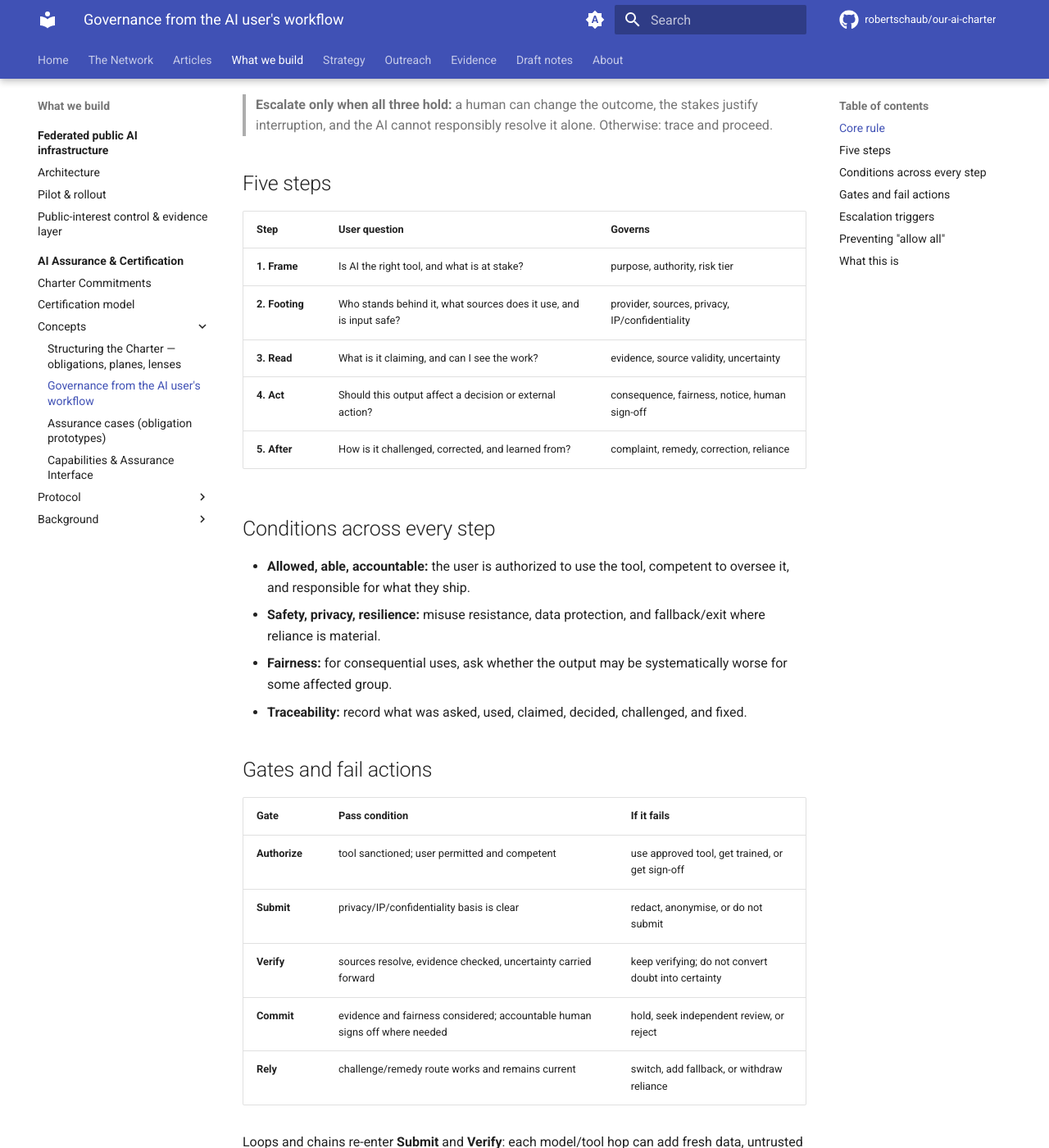
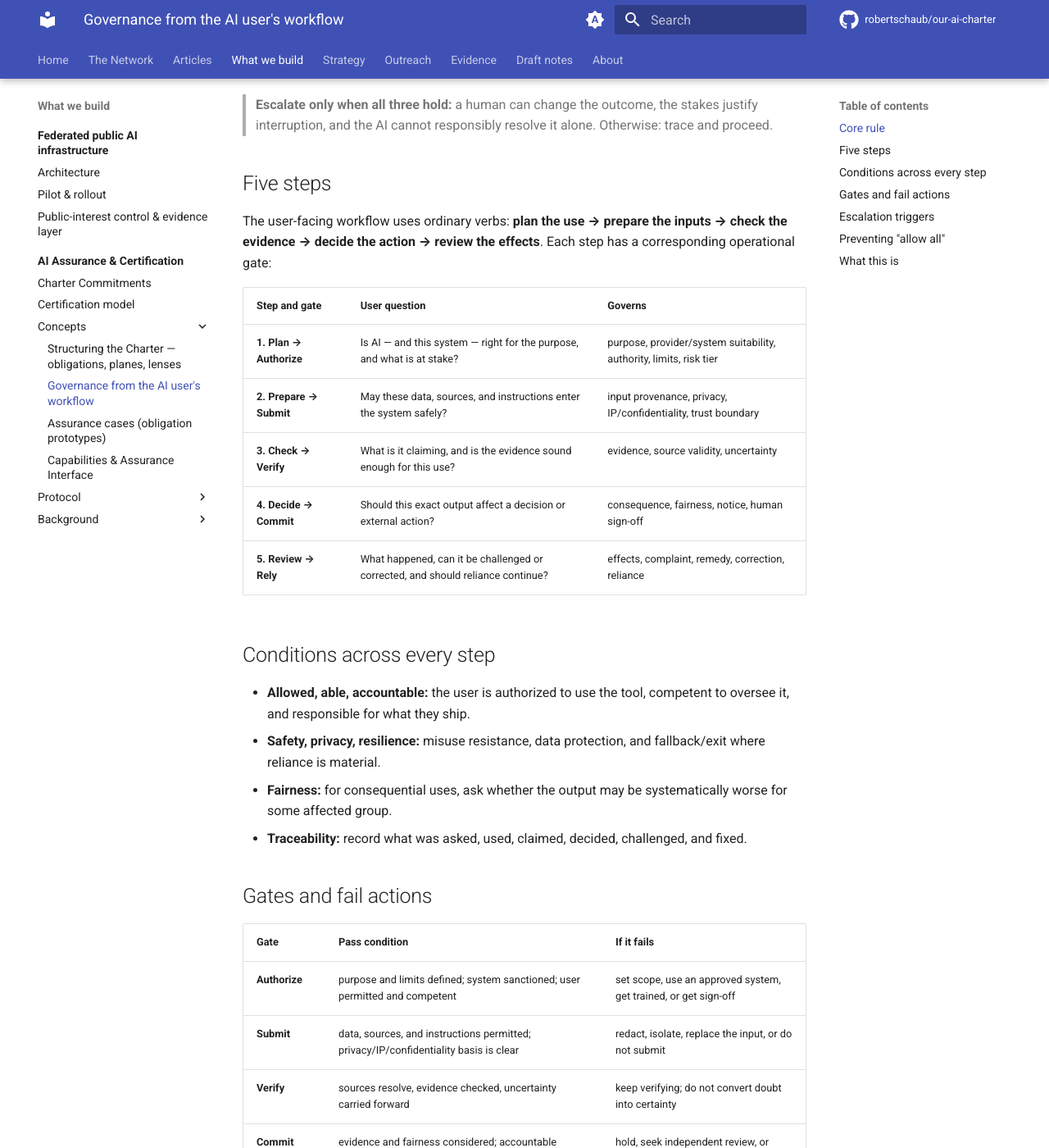
Before and after one commit to robertschaub/our-ai-charter, an MkDocs documentation site: the page built from docs/Assurance/Concepts/user-workflow-governance.md, in a window 1280 px wide and 1400 px high, scrolled down 348 px. Shown: the whole window at 82% size. Built offline with MkDocs 1.6.1 and Material for MkDocs 9.7.7, drawn with Linux system fonts in a browser that asks for light colours; plug-ins that fetch from the network failed and are left out; comment, search, counter and statistics services are not loaded; some of the changed text lies outside the part shown.

Commit message:
docs(runtime): align workflow model and article

```diff
--- a/docs/Assurance/Concepts/user-workflow-governance.md
+++ b/docs/Assurance/Concepts/user-workflow-governance.md
@@ -10,13 +10,15 @@
 
 ## Five steps
 
-| Step | User question | Governs |
+The user-facing workflow uses ordinary verbs: **plan the use → prepare the inputs → check the evidence → decide the action → review the effects**. Each step has a corresponding operational gate:
+
+| Step and gate | User question | Governs |
 |---|---|---|
-| **1. Frame** | Is AI the right tool, and what is at stake? | purpose, authority, risk tier |
-| **2. Footing** | Who stands behind it, what sources does it use, and is input safe? | provider, sources, privacy, IP/confidentiality |
-| **3. Read** | What is it claiming, and can I see the work? | evidence, source validity, uncertainty |
-| **4. Act** | Should this output affect a decision or external action? | consequence, fairness, notice, human sign-off |
-| **5. After** | How is it challenged, corrected, and learned from? | complaint, remedy, correction, reliance |
+| **1. Plan → Authorize** | Is AI — and this system — right for the purpose, and what is at stake? | purpose, provider/system suitability, authority, limits, risk tier |
+| **2. Prepare → Submit** | May these data, sources, and instructions enter the system safely? | input provenance, privacy, IP/confidentiality, trust boundary |
+| **3. Check → Verify** | What is it claiming, and is the evidence sound enough for this use? | evidence, source validity, uncertainty |
+| **4. Decide → Commit** | Should this exact output affect a decision or external action? | consequence, fairness, notice, human sign-off |
+| **5. Review → Rely** | What happened, can it be challenged or corrected, and should reliance continue? | effects, complaint, remedy, correction, reliance |
 
 ## Conditions across every step
 
@@ -29,13 +31,13 @@
 
 | Gate | Pass condition | If it fails |
 |---|---|---|
-| **Authorize** | tool sanctioned; user permitted and competent | use approved tool, get trained, or get sign-off |
-| **Submit** | privacy/IP/confidentiality basis is clear | redact, anonymise, or do not submit |
+| **Authorize** | purpose and limits defined; system sanctioned; user permitted and competent | set scope, use an approved system, get trained, or get sign-off |
+| **Submit** | data, sources, and instructions permitted; privacy/IP/confidentiality basis is clear | redact, isolate, replace the input, or do not submit |
 | **Verify** | sources resolve, evidence checked, uncertainty carried forward | keep verifying; do not convert doubt into certainty |
 | **Commit** | evidence and fairness considered; accountable human signs off where needed | hold, seek independent review, or reject |
 | **Rely** | challenge/remedy route works and remains current | switch, add fallback, or withdraw reliance |
 
-Loops and chains re-enter **Submit** and **Verify**: each model/tool hop can add fresh data, untrusted instructions, unverified claims, or drift. For autonomous or high-frequency actions, **Commit** moves up a level: a human authorizes a bounded operating envelope with limits, monitoring, rollback, and kill-switch.
+Loops and chains re-enter **Submit** and **Verify**: each model/tool hop can add fresh data, untrusted instructions, unverified claims, or drift. For autonomous or high-frequency actions, **Authorize** establishes a bounded operating envelope with limits, monitoring, rollback, and a safe stop; **Commit** remains point-of-effect verification by the service executing the action.
 
 ## Escalation triggers
 
```
Also changed, not shown: CHANGELOG.md (+5 -3 lines), README.md (+2 -2 lines), docs/Assurance/Framework/charter-commitments.md (+3 -3 lines), docs/Published/our-ai-charter-public-ai-infrastructure.md (+3 -3 lines), docs/wip/article-runtime-ai-governance-when.md (+61 -20 lines), 1 other file.
